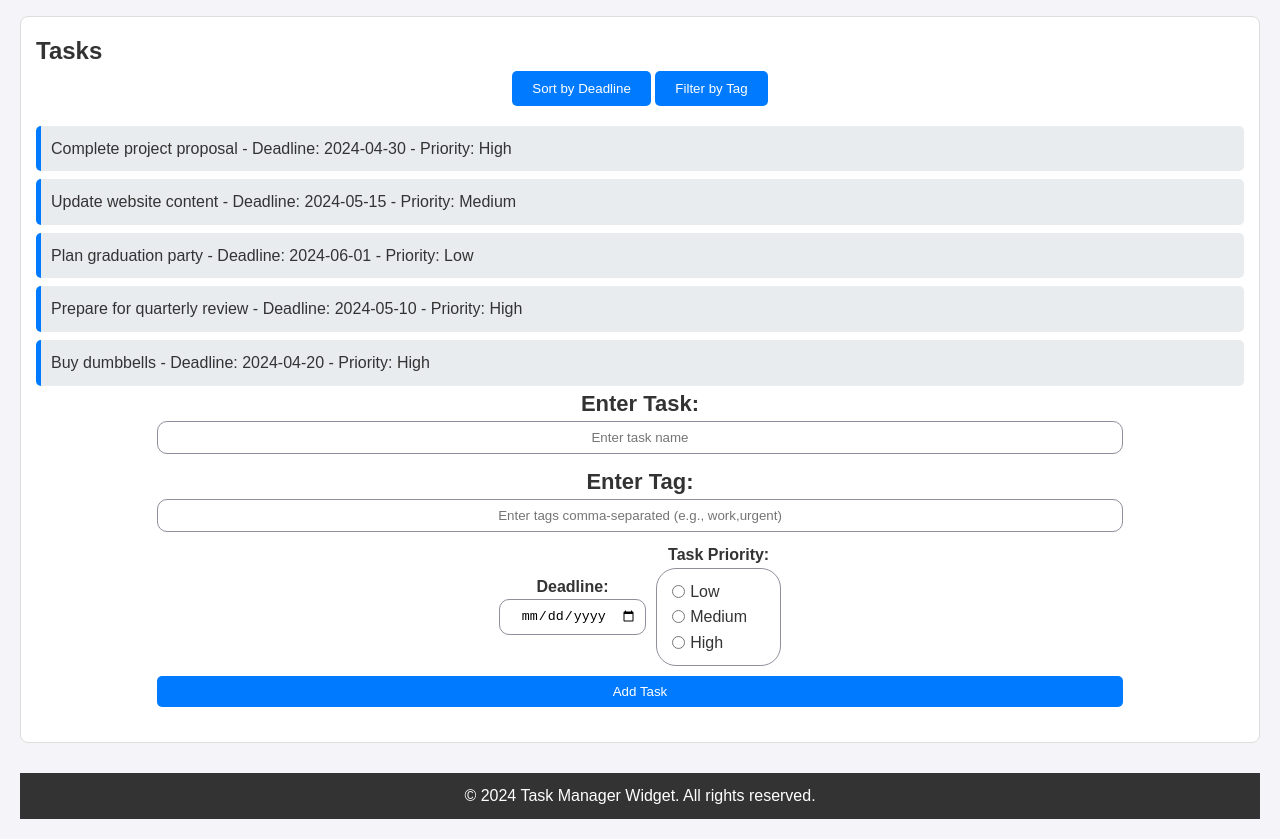
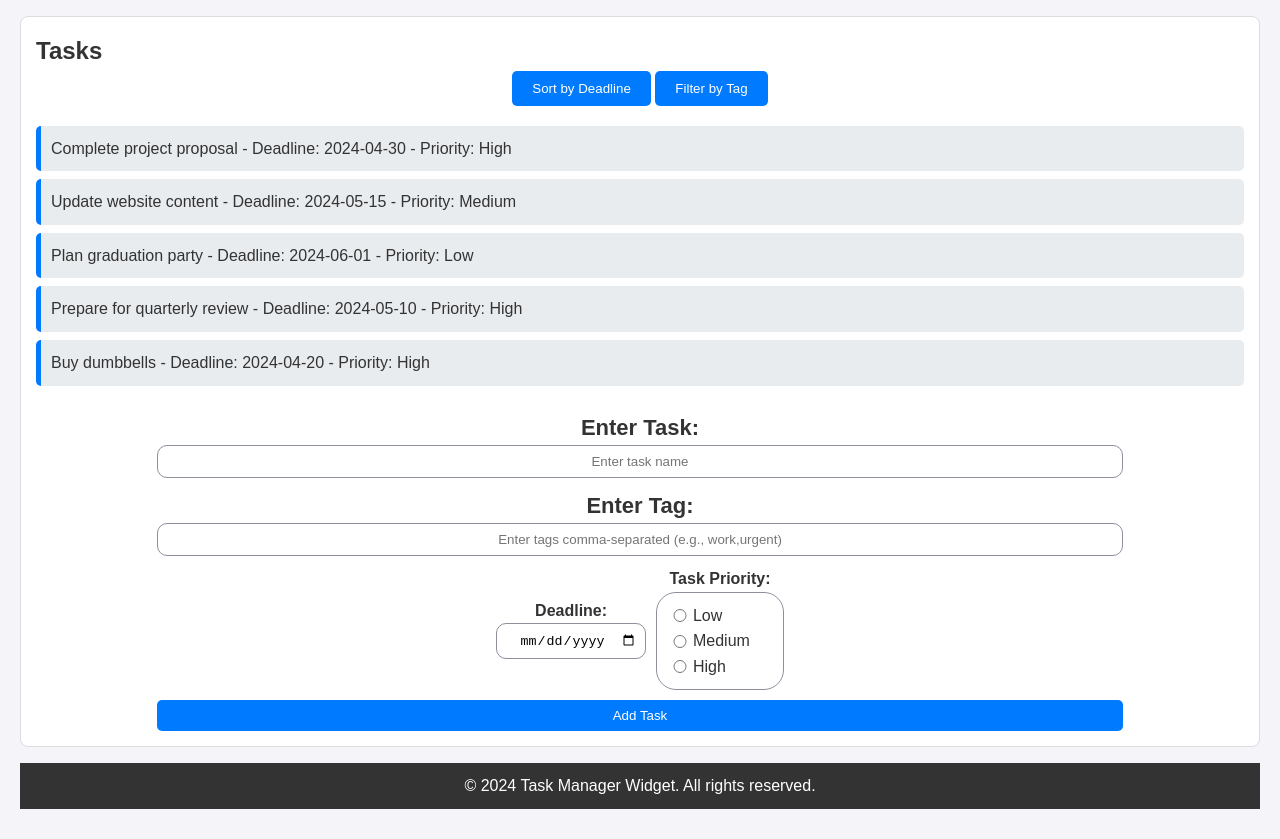
Before and after one commit to cse110-sp24-group35/warmup-exercise, a plain HTML site: page task-list/index.html in a window 1280 px wide. Shown: the part 95-934 px from the top of the page. Drawn offline with Linux system fonts and the light colour scheme.

Commit message:
changed units from absolute to relative

```diff
--- a/task-list/style.css
+++ b/task-list/style.css
@@ -73,7 +73,7 @@ button:hover {
 /* Add Task Form */
 
 #addTaskForm {
-    margin-bottom: 20px;
+    margin-top: 2%;
     display: grid;
     gap: 10px;
     padding: 0 10% 0 10%;
@@ -86,7 +86,7 @@ button:hover {
 }
 
 #addTaskForm input, #addTaskForm select {
-    margin-right: 10px;
+    margin-right: 0.8rem;
     padding: 8px;
     text-align: center;
     border-radius: 10px;
@@ -145,7 +145,7 @@ button:hover {
 
 
 footer {
-    margin-top: 30px;
+    margin-top: 1rem;
     text-align: center;
     padding: 10px 0;
     background-color: #333;
```
